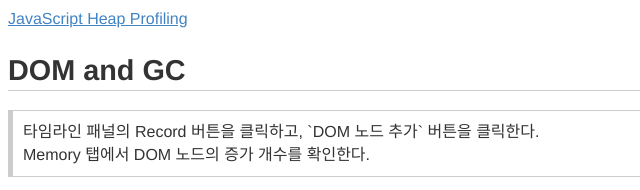
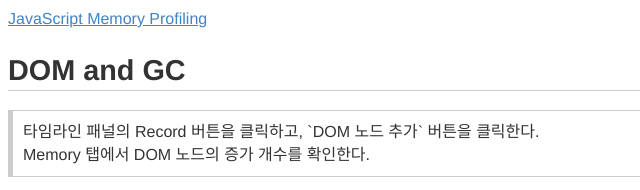
Before and after one commit to ohgyun/javascript-memory-profiling, a plain HTML site: page items/dom-gc.html in a window 1280 px wide. Shown: the top 190 px of the page, 0-640 px from the left. Drawn offline with Linux system fonts and the light colour scheme.

Commit message:
타이틀 변경

```diff
--- a/items/dom-gc.html
+++ b/items/dom-gc.html
@@ -2,11 +2,11 @@
 <html>
 <head>
 <meta charset="utf-8">
-<title>JavaScript Heap Profiling</title>
+<title>JavaScript Memory Profiling</title>
 <link href="../css/main.css" rel="stylesheet" type="text/css">
 </head>
 <body>
-<a href="../index.html">JavaScript Heap Profiling</a>
+<a href="../index.html">JavaScript Memory Profiling</a>
 <h1>DOM and GC</h1>
 <p>타임라인 패널의 Record 버튼을 클릭하고, `DOM 노드 추가` 버튼을 클릭한다.<br>
 Memory 탭에서 DOM 노드의 증가 개수를 확인한다.</p>
```
Also changed, not shown: index.html (+2 -2 lines), items/3-snapshot.html (+2 -2 lines), items/array-increment.html (+2 -2 lines), items/closure.html (+2 -2 lines), items/dom-circular-references.html (+2 -2 lines), items/gc-block.html (+2 -2 lines), items/gc-timing.html (+2 -2 lines), items/leak-closure.html (+2 -2 lines), items/leak-event-handler-increment.html (+2 -2 lines), items/leak-infinite-cache.html (+2 -2 lines), items/leak-zombie-handler.html (+2 -2 lines), items/retained-size.html (+2 -2 lines), items/shallow-size.html (+2 -2 lines).
